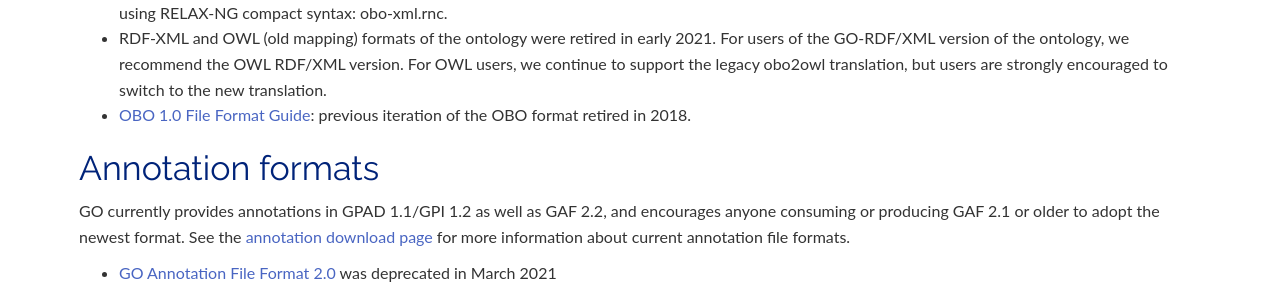
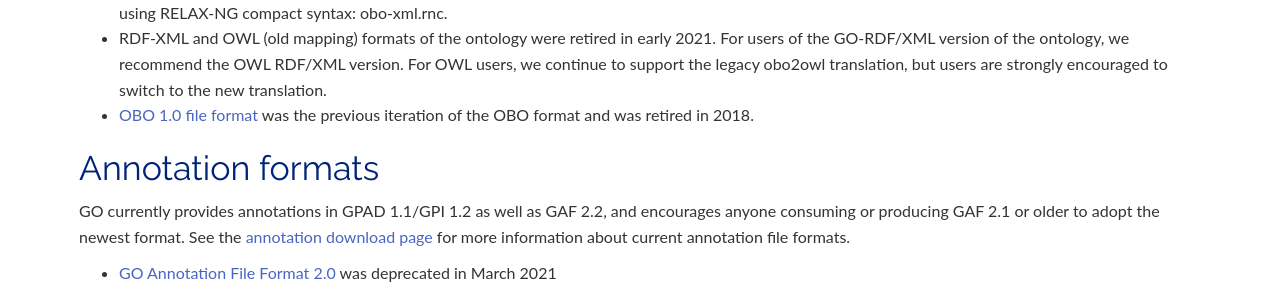
Before and after one commit to geneontology/geneontology.github.io, a Jekyll site: the page built from _docs/deprecated-products-and-formats.md, in a window 1280 px wide and 1099 px high. Shown: the part 338-630 px from the top of the window. Built offline with Jekyll 4.4.1, drawn with Linux system fonts in a browser that asks for light colours; nearby versions of some CDN libraries.

Commit message:
Update deprecated-products-and-formats.md

```diff
--- a/_docs/deprecated-products-and-formats.md
+++ b/_docs/deprecated-products-and-formats.md
@@ -20,7 +20,7 @@ GO currently provides the Gene Ontology in the OBO 1.2 format (as produced by th
 + The GO Consortium no longer uses or supports the flat file format, which was deprecated in 2009.
 + OBO-XML and FASTA files were retired in 2018.   OBO-XML was a direct XML serialization of the OBO 1.2 format specification. The schema is specified using RELAX-NG compact syntax: obo-xml.rnc.
 + RDF-XML and OWL (old mapping) formats of the ontology were retired in early 2021. For users of the GO-RDF/XML version of the ontology, we recommend the OWL RDF/XML version. For OWL users, we continue to support the legacy obo2owl translation, but users are strongly encouraged to switch to the new translation.
-+ [OBO 1.0 File Format Guide](http://owlcollab.github.io/oboformat/doc/GO.format.obo-1_0.html){:target="blank"}: previous iteration of the OBO format retired in 2018.
++ [OBO 1.0 file format](http://owlcollab.github.io/oboformat/doc/GO.format.obo-1_0.html){:target="blank"} was the previous iteration of the OBO format and was retired in 2018.
 
 ## Annotation formats
 
```
